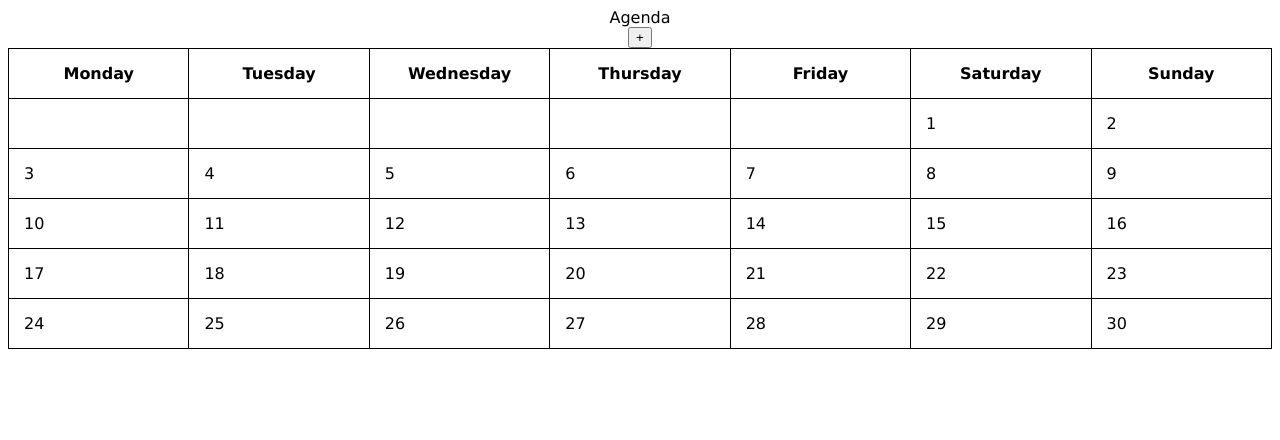
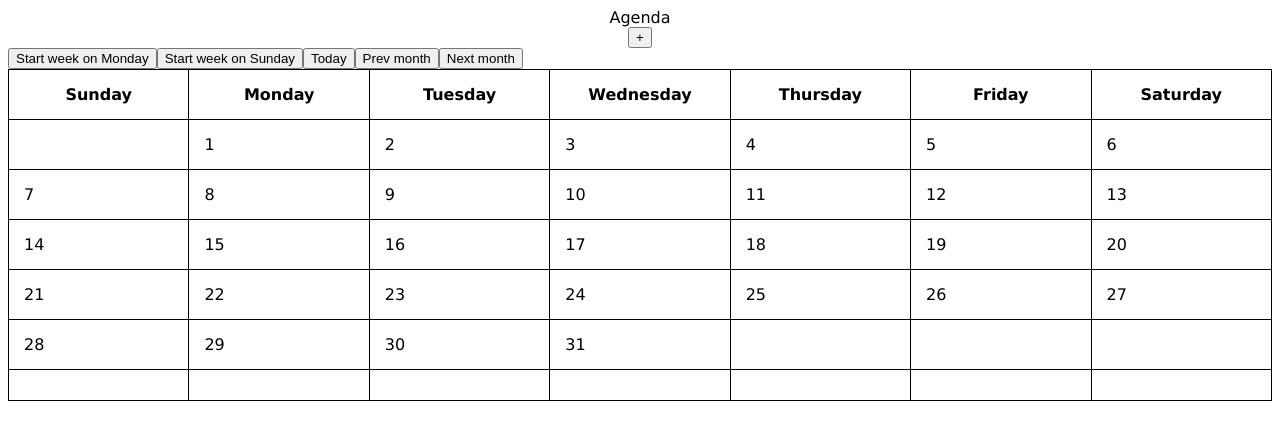
Before and after one commit to emilyzhang625/calendar-frontend, a React (Vite) app: page / in a window 1280 px wide. Shown: the top 440 px of the page. Built offline with nearby package versions, Linux system fonts and the light colour scheme; no server answers.

Commit message:
monthview now working with buttons and diff months

```diff
--- a/src/App.jsx
+++ b/src/App.jsx
@@ -1,6 +1,6 @@
 import { useState } from "react";
+import AddForm from "./components/AddForm";
 import Calendar from "./components/Calendar";
-import AddForm from "./components/AddForm";
 import List from "./components/List";
 import "./App.css";
 
@@ -9,7 +9,7 @@
     <div className="container">
       <div className="title">Agenda</div>
       <AddForm />
-      <List />
+      {/* <List /> */}
       <Calendar />
     </div>
   );
--- a/src/components/AddForm.jsx
+++ b/src/components/AddForm.jsx
@@ -1,19 +1,24 @@
 import itemService from "../items";
 import { useState } from "react";
 
-function AddForm() {
+function AddForm({ year, month, day }) {
   const [showAddButton, setShowAddButton] = useState(true);
-  const [newItem, setNewItem] = useState({ name: "" });
+  const [newItem, setNewItem] = useState({
+    name: "",
+    year: year,
+    month: month,
+    day: day,
+  });
 
   const handleSubmit = () => {
     event.preventDefault;
     console.log(newItem);
     itemService.addItem(newItem);
-    setNewItem({ name: "" });
+    setNewItem({ ...newItem, name: "" });
   };
 
   const handleChange = (event) => {
-    setNewItem({ name: event.target.value });
+    setNewItem({ ...newItem, name: event.target.value });
   };
 
   const handleClick = (props) => {
--- a/src/components/Calendar.jsx
+++ b/src/components/Calendar.jsx
@@ -1,35 +1,41 @@
-import "./Calendar.css";
-import Day from "./Day";
+import Month from "./Month";
+import { useState } from "react";
 
 function Calendar() {
-  let start = -4;
-  let month = [];
-  let curr = start;
+  const [startOnSun, setStartOnSun] = useState(true);
+  const [date, setDate] = useState(new Date());
 
-  for (let week = 0; week < 5; week++) {
-    let days = [];
-    for (let day = 0; day < 7; day++) {
-      days.push(<Day dayNum={curr} key={curr} />);
-      curr++;
-    }
-    month.push(<tr key={week}>{days}</tr>);
-  }
+  const changeStartDay = (props) => {
+    setStartOnSun(props);
+  };
+
+  const jumpToday = () => {
+    setDate(new Date());
+  };
+
+  const jumpMonth = (offset) => {
+    const newDate = new Date(date.getFullYear(), date.getMonth() + offset, 1);
+    console.log(newDate);
+    setDate(newDate);
+  };
+
+  console.log(date);
 
   return (
-    <table>
-      <tbody>
-        <tr>
-          <th>Monday</th>
-          <th>Tuesday</th>
-          <th>Wednesday</th>
-          <th>Thursday</th>
-          <th>Friday</th>
-          <th>Saturday</th>
-          <th>Sunday</th>
-        </tr>
-        {month}
-      </tbody>
-    </table>
+    <div>
+      <button onClick={() => changeStartDay(false)}>
+        Start week on Monday
+      </button>
+      <button onClick={() => changeStartDay(true)}>Start week on Sunday</button>
+      <button onClick={() => jumpToday()}>Today</button>
+      <button onClick={() => jumpMonth(-1)}>Prev month</button>
+      <button onClick={() => jumpMonth(1)}>Next month</button>
+      <Month
+        year={date.getFullYear()}
+        month={date.getMonth()}
+        startOnSun={startOnSun}
+      />
+    </div>
   );
 }
 
--- a/src/components/Day.jsx
+++ b/src/components/Day.jsx
@@ -1,7 +1,7 @@
 import AddForm from "./AddForm";
 import { useState } from "react";
 
-function Day({ dayNum }) {
+function Day({ day, year, month, daysInMonth }) {
   const [showAddForm, setShowAddForm] = useState(false);
 
   const handleMouse = (props) => {
@@ -10,15 +10,15 @@
 
   return (
     <>
-      {dayNum < 1 || dayNum > 31 ? (
-        <td key={dayNum}></td>
+      {day < 1 || day > daysInMonth ? (
+        <td key={day}>{}</td>
       ) : (
         <td
-          key={dayNum}
+          key={day}
           onMouseEnter={() => handleMouse(true)}
           onMouseLeave={() => handleMouse(false)}
         >
-          {dayNum} {showAddForm && <AddForm />}
+          {day} {showAddForm && <AddForm day={day} year={year} month={month} />}
         </td>
       )}
     </>
--- /dev/null
+++ b/src/components/Month.jsx
@@ -0,0 +1,82 @@
+import "./Month.css";
+import Day from "./Day";
+
+function Month({ year, month, startOnSun }) {
+  const daysInMonth = new Date(year, month + 1, 0).getDate();
+  const begDay = new Date(year, month, 1).getDay();
+
+  let offset = 1;
+
+  if (startOnSun) {
+    offset = -begDay + 1;
+  } else {
+    if (begDay === 0) {
+      offset = -5;
+    } else {
+      offset = -begDay + 2;
+    }
+  }
+
+  let monthArr = [];
+  let daysArr = [];
+
+  console.log(monthArr);
+  for (let week = 0; week < 5; week++) {
+    for (let day = 0; day < 7; day++) {
+      daysArr.push(
+        <Day
+          day={offset}
+          key={offset}
+          year={year}
+          month={month}
+          daysInMonth={daysInMonth}
+        />
+      );
+      offset++;
+    }
+    monthArr.push(<tr key={week}>{daysArr}</tr>);
+    daysArr = [];
+  }
+
+  if (offset >= daysInMonth) {
+    for (let day = 0; day < 7; day++) {
+      daysArr.push(
+        <Day
+          day={offset}
+          key={offset}
+          year={year}
+          month={month}
+          daysInMonth={daysInMonth}
+        />
+      );
+      offset++;
+    }
+    monthArr.push(<tr key={5}>{daysArr}</tr>);
+  }
+
+  let headerArr = [
+    <th key="sun">Sunday</th>,
+    <th key="mon">Monday</th>,
+    <th key="tues">Tuesday</th>,
+    <th key="wed">Wednesday</th>,
+    <th key="thurs">Thursday</th>,
+    <th key="fri">Friday</th>,
+    <th key="sat">Saturday</th>,
+  ];
+
+  if (!startOnSun) {
+    const sunday = headerArr.shift();
+    headerArr.push(sunday);
+  }
+
+  return (
+    <table>
+      <tbody>
+        <tr key="headers">{headerArr}</tr>
+        {monthArr}
+      </tbody>
+    </table>
+  );
+}
+
+export default Month;
```
Also changed, not shown: src/components/Month.css (renamed from src/components/Calendar.css).
